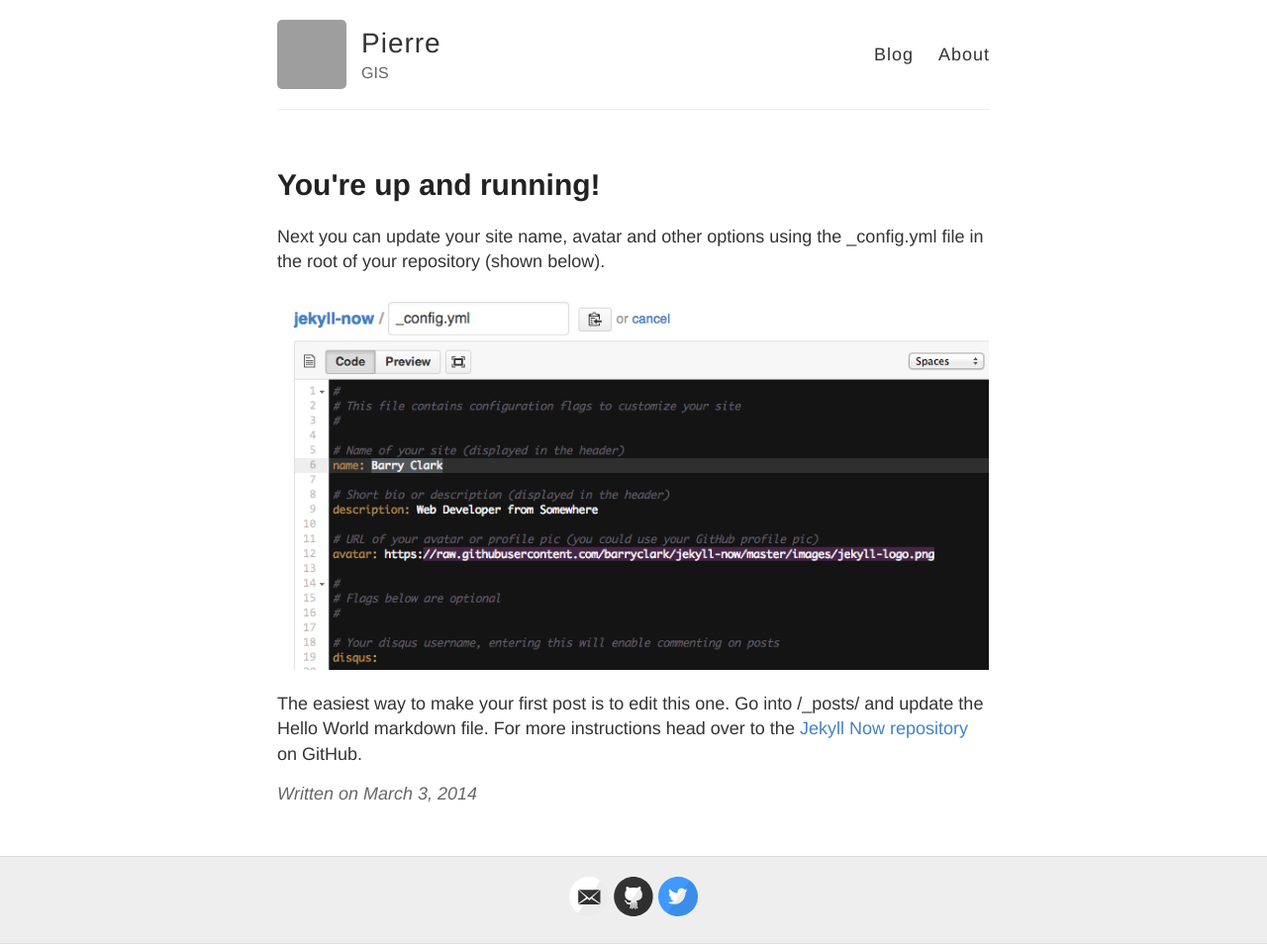
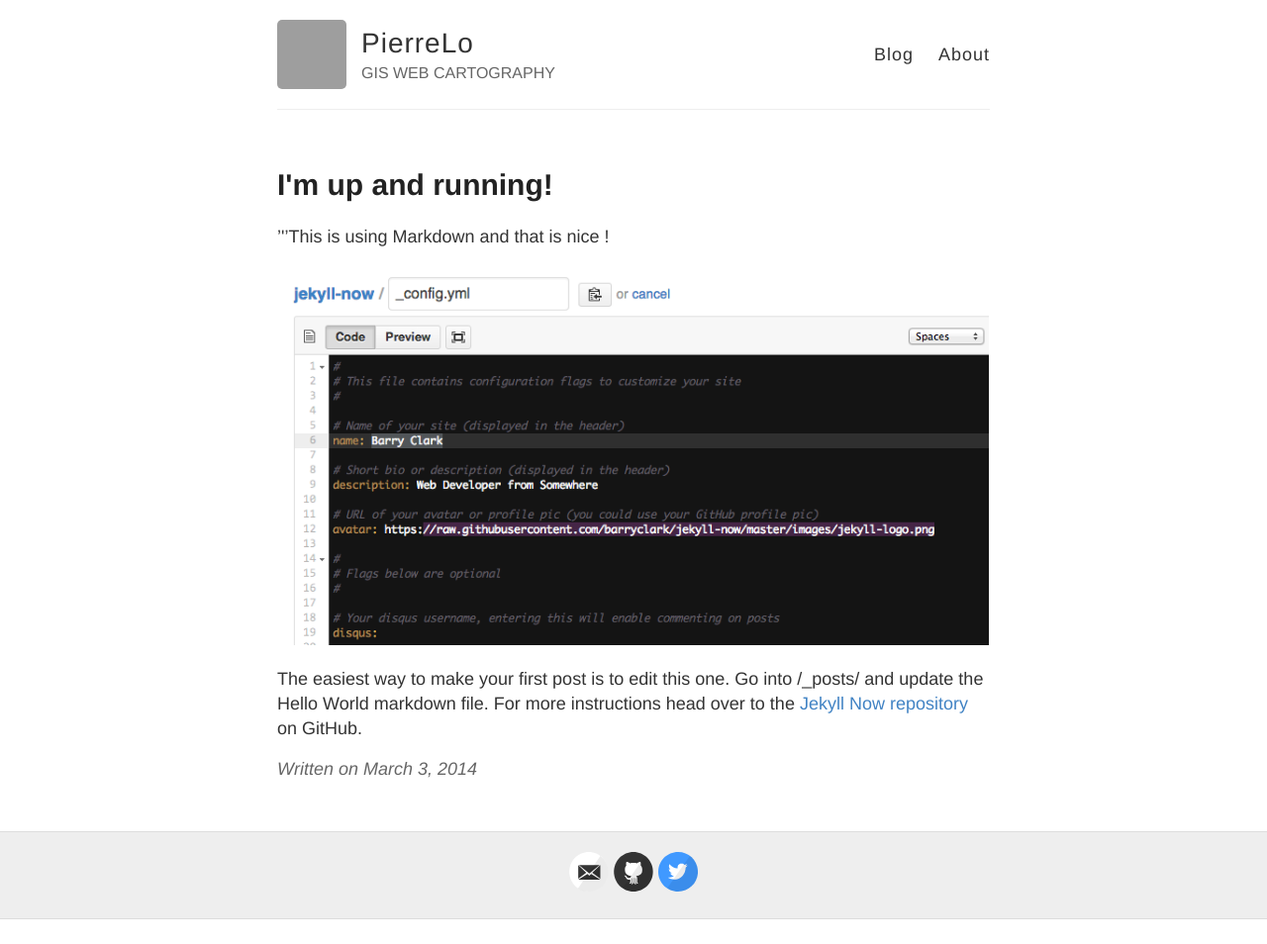
Before and after one commit to pierrelorioux/pierrelorioux.github.io, a Jekyll site: the page built from _posts/2014-3-3-Hello-World.md, in a window 1280 px wide. Shown: the whole page at 99% size. Built offline with Jekyll 4.4.1, drawn with Linux system fonts in a browser that asks for light colours; Markdown is read by kramdown in place of the engine named in the settings; after the commit the page ends 929 px from its top, so only the background shows below that; grey boxes are pictures that could not be loaded.

Commit message:
first post

```diff
--- a/_config.yml
+++ b/_config.yml
@@ -3,10 +3,10 @@
 #
 
 # Name of your site (displayed in the header)
-name: Pierre
+name: PierreLo
 
 # Short bio or description (displayed in the header)
-description: GIS
+description: GIS WEB CARTOGRAPHY
 
 # URL of your avatar or profile pic (you could use your GitHub profile pic)
 avatar: https://avatars1.githubusercontent.com/u/1117779?v=3&s=460
--- a/_posts/2014-3-3-Hello-World.md
+++ b/_posts/2014-3-3-Hello-World.md
@@ -1,9 +1,9 @@
 ---
 layout: post
-title: You're up and running!
+title: I'm up and running!
 ---
 
-Next you can update your site name, avatar and other options using the _config.yml file in the root of your repository (shown below).
+'''This is using Markdown and that is nice !
 
 ![_config.yml]({{ site.baseurl }}/images/config.png)
 
```
